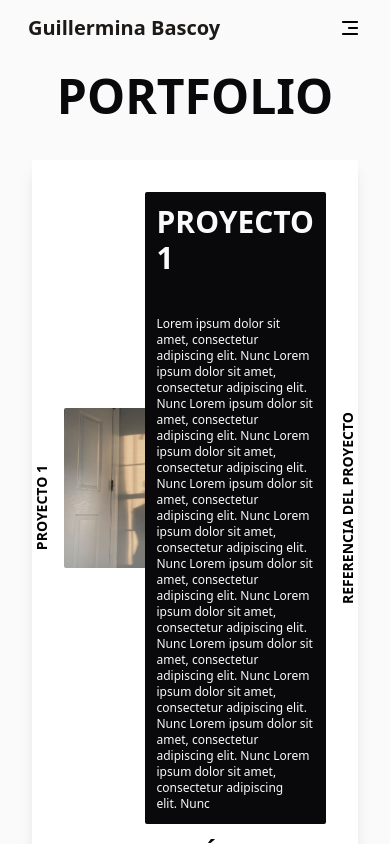
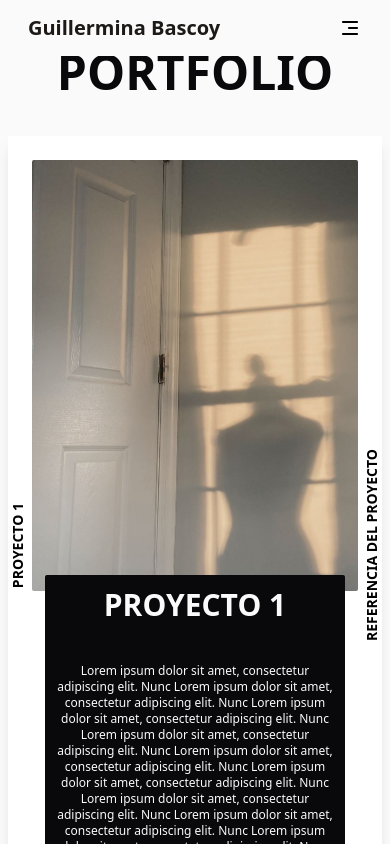
Before and after one commit to Jdcisneros/guillermina-bascoy, a React (Vite) app: page /portfolio in a window 390 px wide. Shown: the top 844 px of the page. Built offline with nearby package versions, Linux system fonts and the light colour scheme.

Commit message:
cambios responsivos

```diff
--- a/src/components/Carrusel.jsx
+++ b/src/components/Carrusel.jsx
@@ -69,7 +69,7 @@ function Carrusel() {
                 <img
                   src={image.image2}
                   alt={`image${index + 1}`}
-                  className={`object-cover h-[500px] w-1/3 lg:w-1/4 relative left-10 lg:left-60 rounded-sm ${
+                  className={`object-cover h-[500px] w-1/3 lg:w-1/4 relative left-7 lg:left-60 rounded-sm ${
                     currentSlide === index ? "animate-slide-in-right" : ""
                   }`}
                 />
--- a/src/components/Menu.jsx
+++ b/src/components/Menu.jsx
@@ -49,7 +49,7 @@ const Menu = () => {
         <ul className="flex flex-col h-full cursor-pointer menu ">
           <li  className='mt-5'>
             <a
-              className="px-6 text-zinc-50 font-bold text-7xl menuHover hover:text-zinc-950 "
+              className="px-6 text-zinc-50 font-bold text-6xl lg:text-7xl menuHover hover:text-zinc-950 "
 
               onClick={() => setIsOpen(false) || handleNavigate("/", "top")}
             >
@@ -58,7 +58,7 @@ const Menu = () => {
           </li>
           <li className='mt-5'>
             <a
-              className="px-6 text-zinc-50 font-bold text-7xl menuHover hover:text-zinc-950 "
+              className="px-6 text-zinc-50 font-bold text-6xl lg:text-7xlmenuHover hover:text-zinc-950 "
 
               onClick={() => setIsOpen(false) || handleNavigate("/portfolio", "")}
             >
@@ -67,7 +67,7 @@ const Menu = () => {
           </li>
           <li  className='mt-5'>
             <a
-              className="px-6 text-zinc-50 font-bold text-7xl menuHover hover:text-zinc-950 "
+              className="px-6 text-zinc-50 font-bold text-6xl lg:text-7xl menuHover hover:text-zinc-950 "
               onClick={() => setIsOpen(false) || handleNavigate("/blogs", "")}
             >
               BLOGS
@@ -75,7 +75,7 @@ const Menu = () => {
           </li >
           <li  className='mt-5'>
             <a
-              className="px-6 text-zinc-50 font-bold text-7xl menuHover hover:text-zinc-950 "
+              className="px-6 text-zinc-50 font-bold text-6xl lg:text-7xl menuHover hover:text-zinc-950 "
               href="#about-me"
               onClick={() => setIsOpen(false)  || handleNavigate("/", "about-me")}
             >
--- a/src/views/Porfolio.jsx
+++ b/src/views/Porfolio.jsx
@@ -165,7 +165,7 @@ function Portfolio() {
   };
 
   return (
-    <div className="flex flex-col items-center mt-10 p-8 bg z-">
+    <div className="flex flex-col items-center mt-10 p-2 bg z-">
       <h1 className="text-5xl font-extrabold text-zinc-950 ">PORTFOLIO</h1>
       <div className="w-full">
         <ul className="space-y-16">
@@ -173,9 +173,9 @@ function Portfolio() {
             ({ id, title, description, imageFeatured, collage }) => (
               <li
                 key={id}
-                className="relative bg-white p-8 mt-10 rounded-sm shadow-lg"
+                className="relative bg-white p-6 mt-10 rounded-sm shadow-lg"
               >
-                <div className="flex flex-row items-center justify-center ">
+                <div className="lg:flex lg:flex-row flex flex-col items-center justify-center ">
                   <div className="absolute flex justify-between w-full  text-project items-center ">
                     <h2 className="lg:ml-20 font-bold lg:text-2xl text-sm">
                       {title}
@@ -184,18 +184,18 @@ function Portfolio() {
                       REFERENCIA DEL PROYECTO
                     </h2>
                   </div>
-                  <div className="md:w-1/3 mb-10 ">
+                  <div className="md:w-1/3 mb-10 w-full">
                     <img
                       src={imageFeatured}
                       alt={`Featured image for ${title}`}
                       className="w-full object-cover rounded-sm"
                     />
                   </div>
-                  <div className="lg:w-[640px] w-[640px] lg:h-[540px] h-full flex flex-col justify-center lg:p-10 p-3 -ml-10 text-pretty bg-zinc-950 rounded-sm">
+                  <div className="lg:w-[640px] w-[300px] lg:h-[540px] items-center -mt-14 h-full flex flex-col justify-center lg:p-10 p-3 lg:-ml-10 text-pretty bg-zinc-950 rounded-sm">
                     <h2 className="lg:text-7xl text-3xl font-bold text-zinc-50">
                       {title}
                     </h2>
-                    <p className="text-zinc-50 mt-10 text-xs">{description}</p>
+                    <p className="text-zinc-50 mt-10 text-xs text-center">{description}</p>
                   </div>
                 </div>
 
--- a/src/views/blog.jsx
+++ b/src/views/blog.jsx
@@ -41,7 +41,7 @@ const Blogs = () => {
       <h1 className="text-5xl font-extrabold text-zinc-950 ">BLOGS</h1>
       <div className="space-y-4">
         {blogPosts.map((post) => (
-          <div key={post.id} className=" mt-10 border p-4 rounded-lg shadow-md bg-white w-[440px] lg:w-[1200px] md:w-[800px]">
+          <div key={post.id} className=" mt-10 border p-4 rounded-lg shadow-md bg-white w-[390px] lg:w-[1200px] md:w-[800px]">
             <h2 className="text-2xl font-semibold mb-2">{post.title}</h2>
             <p className="text-sm text-gray-500 mb-2">{post.date}</p>
             <p className="mb-4">{post.summary}</p>
```
